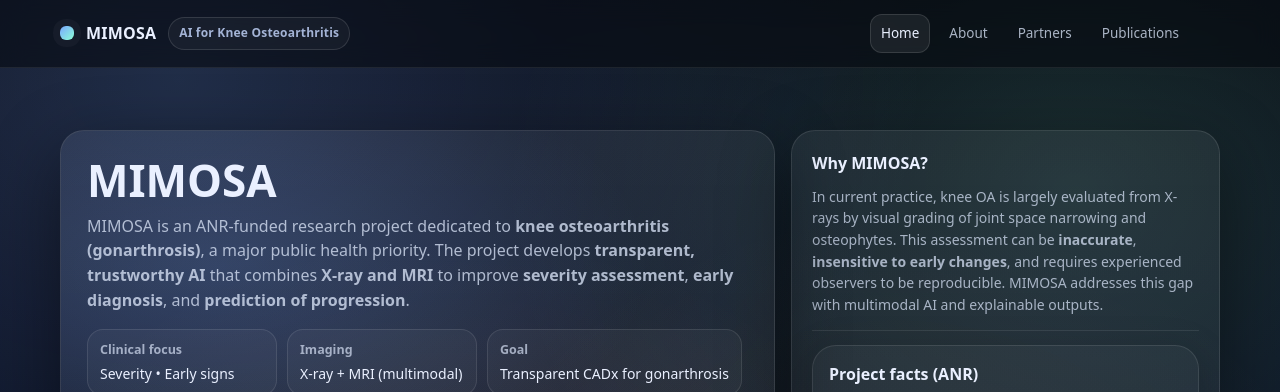
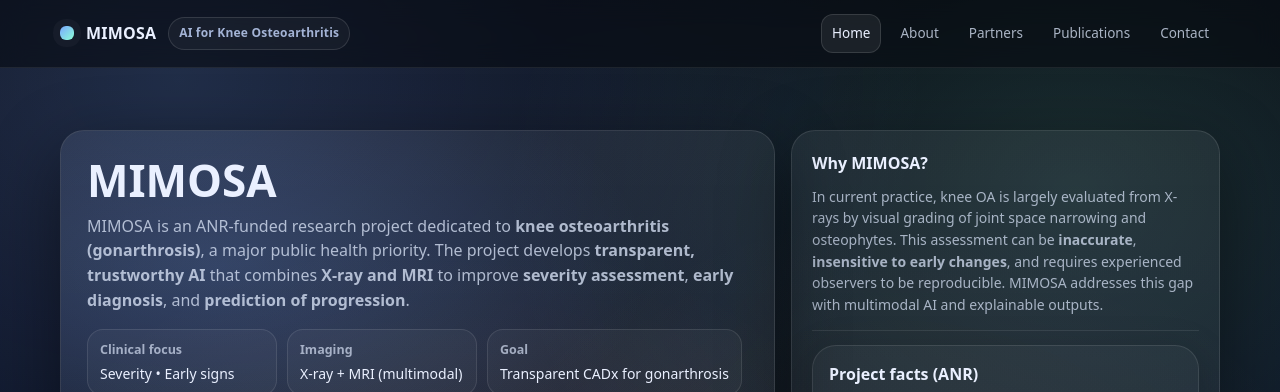
Before and after one commit to mtliba/mimosa-site, a plain HTML site: page index.html in a window 1280 px wide. Shown: the top 392 px of the page. Drawn offline with Linux system fonts and the light colour scheme.

Commit message:
Add 'Contact' link to navigation menu

```diff
--- a/index.html
+++ b/index.html
@@ -344,7 +344,8 @@
       <a href="#about">About</a>
       <a href="#partners">Partners</a>
       <a href="#publications">Publications</a>
-      <a href="#"></a>
+      <a href="#contact">Contact</a>
+
     </nav>
   </div>
 </header>
```
